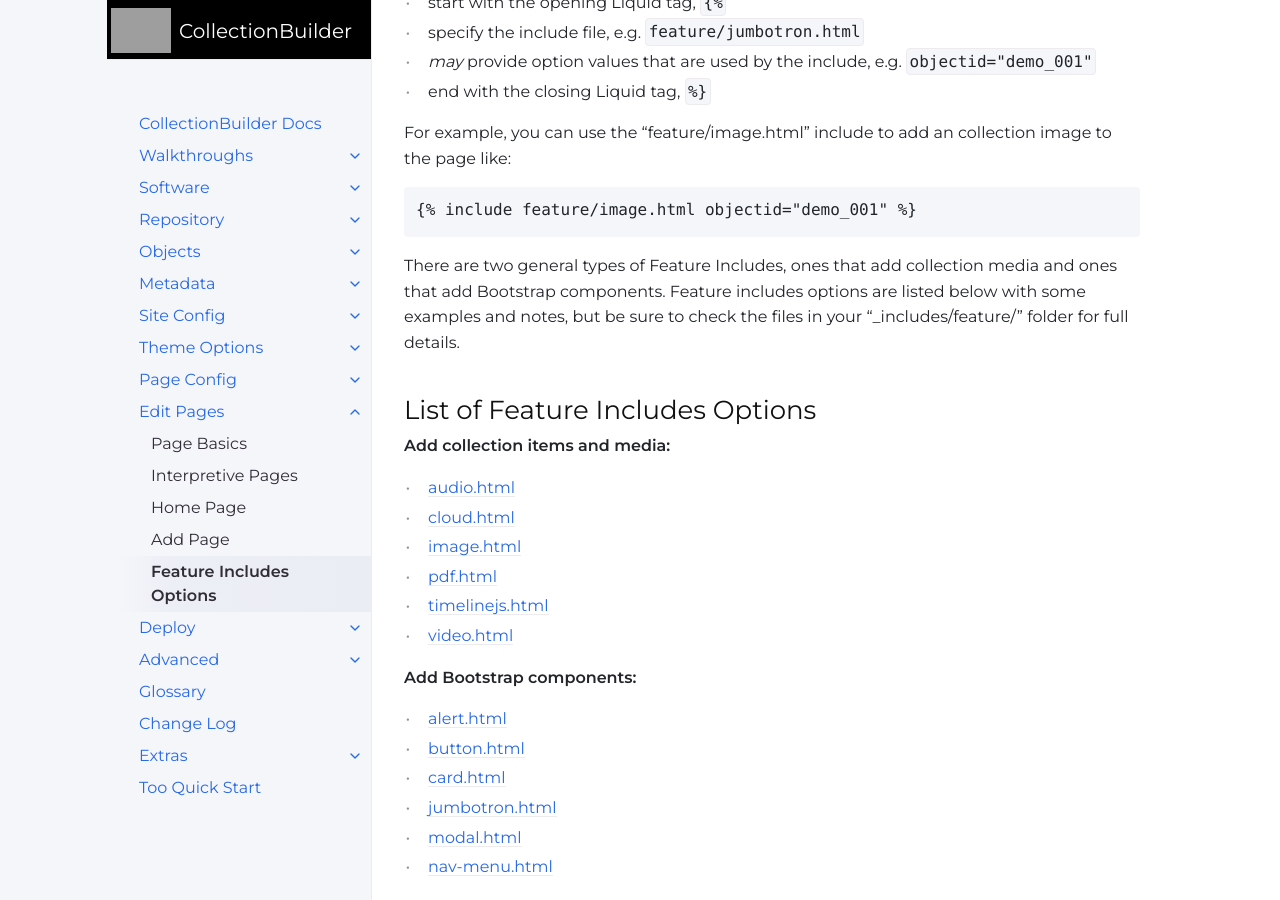
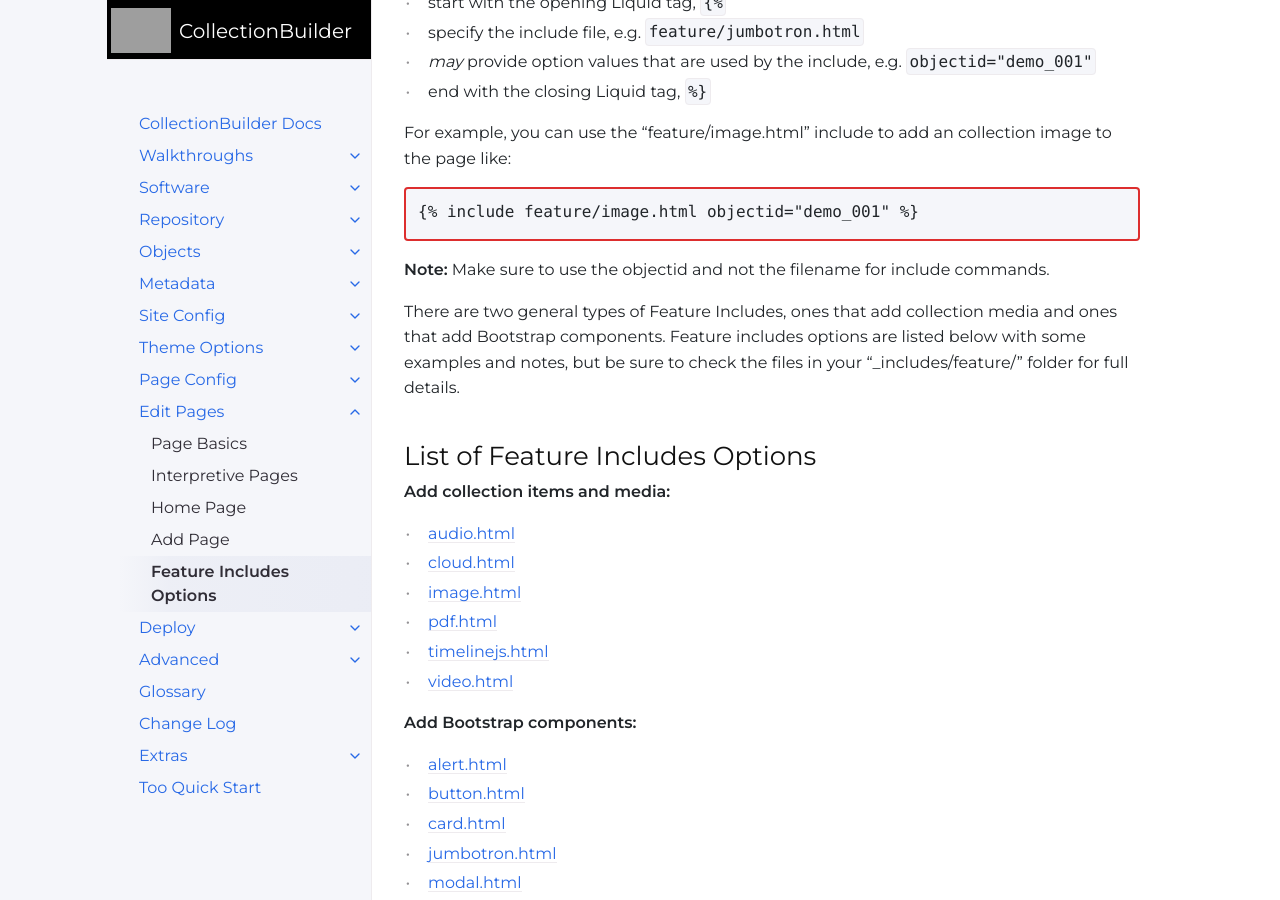
Before and after one commit to CollectionBuilder/cb-docs, a Jekyll site: the page built from docs/pages/features.md, in a window 1280 px wide and 900 px high, scrolled down 673 px. Built offline with Jekyll 4.4.1, drawn with Linux system fonts in a browser that asks for light colours; comment, search, counter and statistics services are not loaded.

Commit message:
Add alert about using objectid not filename

````diff
--- a/docs/pages/features.md
+++ b/docs/pages/features.md
@@ -30,6 +30,8 @@ For example, you can use the "feature/image.html" include to add an collection i
 ```
 {% raw %}{% include feature/image.html objectid="demo_001" %}{% endraw %}
 ```
+{:.alert .alert-red}
+**Note:** Make sure to use the objectid and not the filename for include commands.
 
 There are two general types of Feature Includes, ones that add collection media and ones that add Bootstrap components. Feature includes options are listed below with some examples and notes, but be sure to check the files in your "_includes/feature/" folder for full details.
 
````
